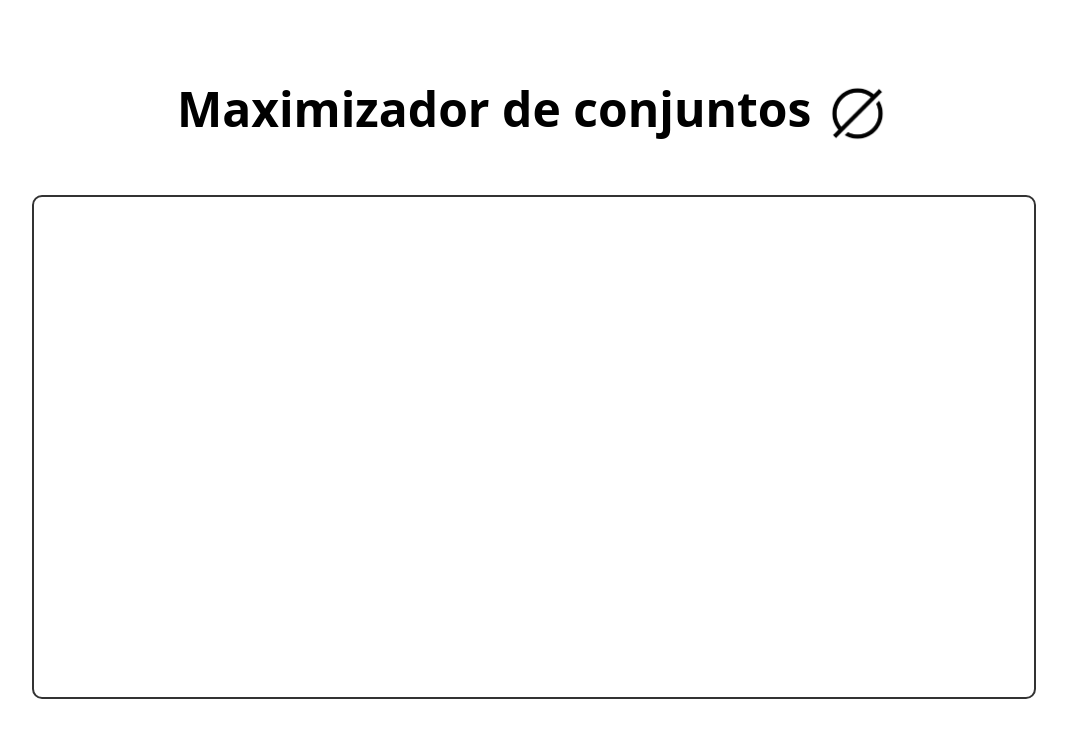
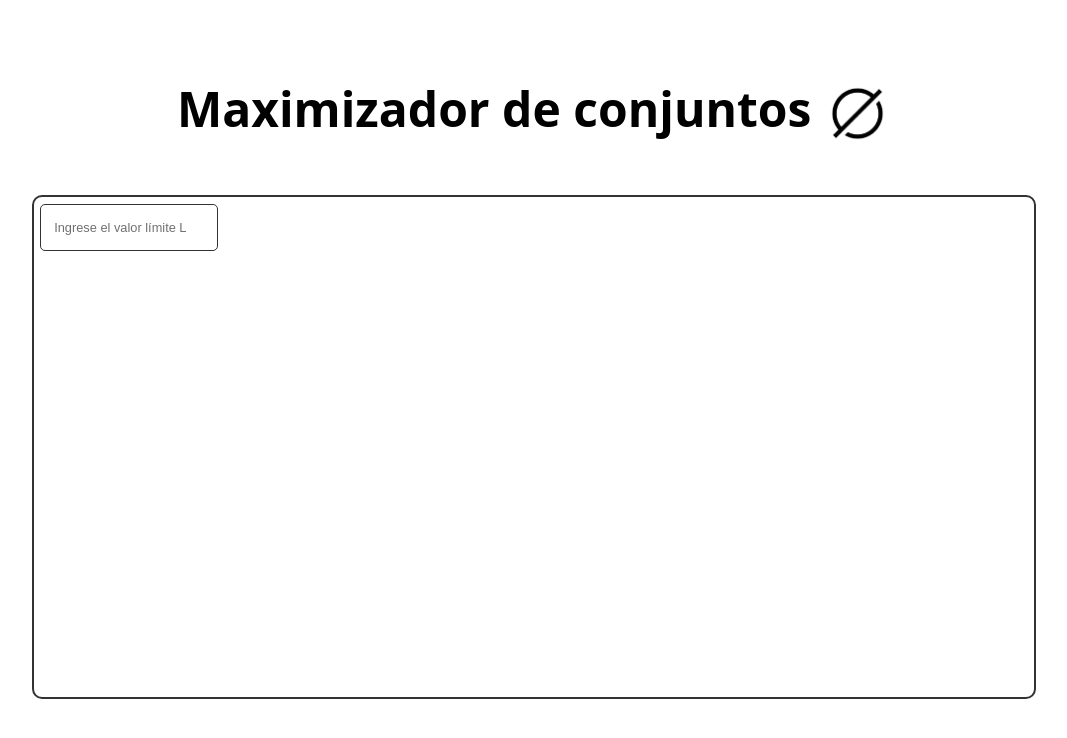
Before and after one commit to HemaniakAE/Tarea02_AnalisisDeAlgoritmos, a React (Vite) app: page / in a window 1280 px wide. Shown: the top 738 px of the page, without its empty margins (106-1173 px from the left). Built offline with nearby package versions, Linux system fonts and the light colour scheme.

Commit message:
Agrega un input en el container para ingresar el valor limite L

```diff
--- a/src/App.css
+++ b/src/App.css
@@ -25,6 +25,23 @@
   border-radius: 10px;
 }
 
+.input-limite {
+  margin-left: 0.5em;
+  margin-top: 0.5em;
+  width: 150px;
+  height: 40px;
+  padding: 0.2em 1em;
+  font-size: 0.8em;
+  color:black;
+  background-color: #ffffff;
+  border: 1px solid #333;
+  border-radius: 5px;
+}
+
+.input-limite::placeholder {
+  color: #00000090;
+}
+
 .card {
   padding: 2em;
 }
--- a/src/Components/Container.jsx
+++ b/src/Components/Container.jsx
@@ -1,7 +1,11 @@
 function Container() {
     return (
         <div className="container">
-            {/* Elementos del contenedor */}
+            <input
+            typer="number"
+            placeholder="Ingrese el valor límite L"
+            className="input-limite"
+            />
         </div>
     )
 }
```
